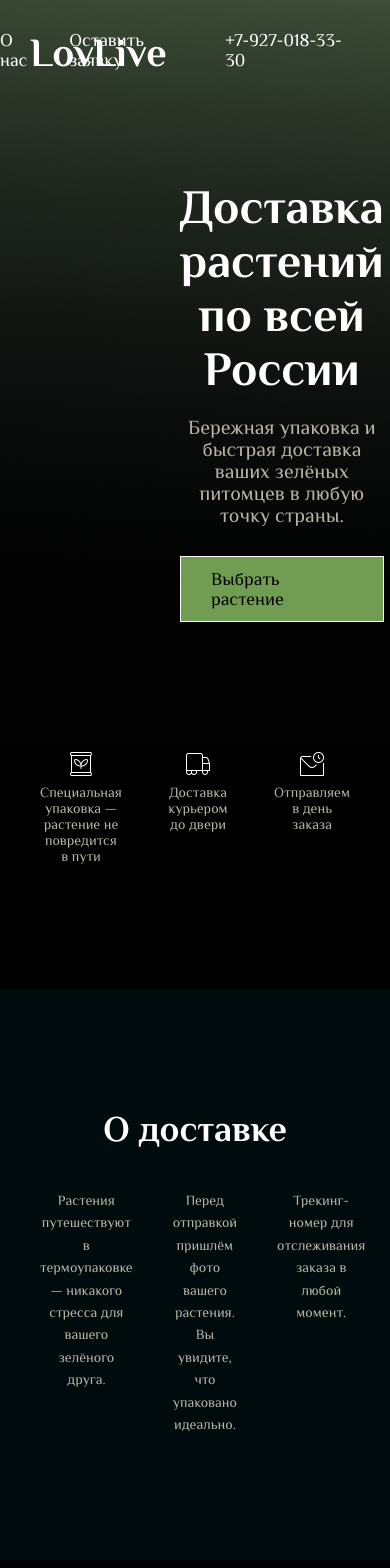
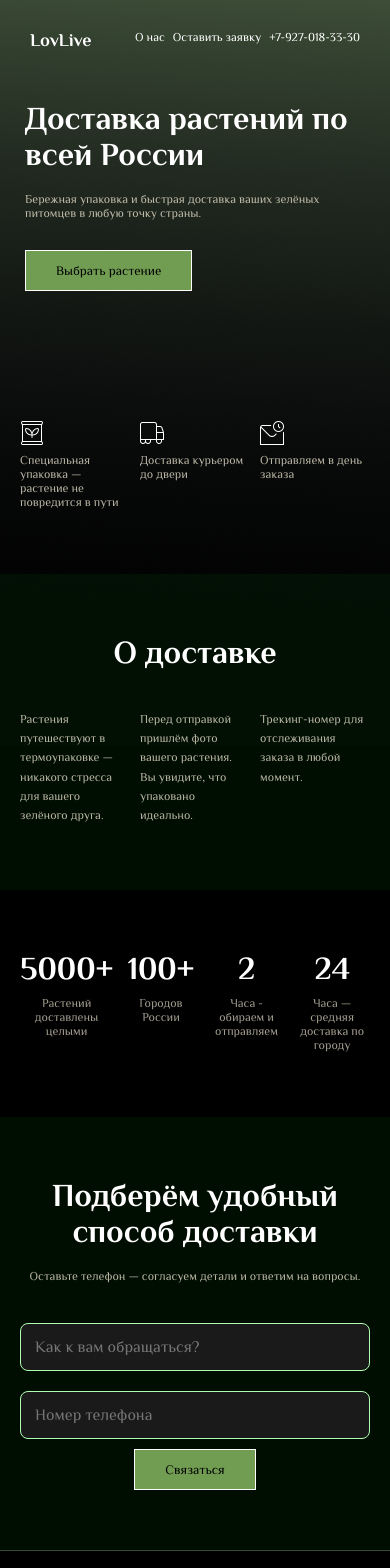
Before and after one commit to kseniadrg1-gif/flora, a React (Vite) app: page /delivery in a window 390 px wide. Shown: the top 1568 px of the page. Built offline with nearby package versions, Linux system fonts and the light colour scheme; a web font is replaced by a local one.

Commit message:
адаптация

```diff
--- a/src/components/Delivery/Delivery.css
+++ b/src/components/Delivery/Delivery.css
@@ -30,9 +30,9 @@
   transition: all 0.3s;
 }
 
-.btn-primary:hover {
-  background: #00d2ff;
-  color: #000;
+.btn-primary,
+button:focus {
+  background: #719d52 !important;
 }
 
 /* Сетки */
@@ -67,7 +67,7 @@
 }
 
 .logo-btn:hover {
-  color: #00d2ff;
+  color: #56e295;
 }
 
 .top-right {
@@ -90,7 +90,7 @@
 }
 
 .nav-link:hover {
-  color: #00d2ff;
+  color: #60ec9b;
 }
 
 .phone-link {
@@ -130,8 +130,6 @@
 .features-delivery {
   text-align: center;
   padding: 0 20px 60px 20px;
-  border-top: none;
-  background: none;
 }
 
 .features-delivery h3 {
@@ -148,7 +146,7 @@
 .about-delivery {
   text-align: center;
   padding: 60px 20px;
-  background: rgba(0, 210, 255, 0.05);
+  background: rgb(0 255 25 / 5%);
 }
 
 .about-delivery h2 {
@@ -181,7 +179,7 @@
 .form-delivery {
   text-align: center;
   padding: 60px 20px;
-  background: rgba(0, 210, 255, 0.05);
+  background: rgb(0 255 25 / 5%);
 }
 
 .form-delivery h2 {
@@ -205,7 +203,7 @@
   padding: 14px;
   margin: 10px 0;
   background: #1a1a1a;
-  border: 1px solid #00d2ff;
+  border: 1px solid #b0ffb2;
   border-radius: 8px;
   color: #fff;
   font-family: "Philosopher", sans-serif;
@@ -215,7 +213,7 @@
 /* Footer */
 .footer-delivery {
   padding: 0 20px;
-  border-top: 1px solid rgba(0, 210, 255, 0.3);
+  border-top: 1px solid rgb(162 255 152 / 30%);
 }
 
 .footer-grid {
--- a/src/components/Delivery/Media.css
+++ b/src/components/Delivery/Media.css
@@ -1,10 +1,17 @@
+@media (max-width: 960px) {
+  .hero-content {
+    margin: 80px !important;
+  }
+}
 @media (max-width: 768px) {
-  .grid-3,
-  .grid-4,
+  body {
+    font-size: 15px !important;
+  }
   .footer-grid {
-    grid-template-columns: 1fr;
-    text-align: center;
-    gap: 30px;
+    margin-top: 20px;
+  }
+  .btn-primary {
+    font-size: 13px !important;
   }
 
   .top-left {
@@ -19,35 +26,36 @@
   }
 
   .logo-btn {
-    font-size: 24px;
+    font-size: 18px !important;
   }
 
   .nav-link,
   .phone-link {
-    font-size: 12px;
+    font-size: 15px !important;
   }
 
   .hero-content {
-    margin: 60px 20px;
+    max-width: 460px !important;
+    margin: 60px 20px !important;
     padding: 0;
-    text-align: center;
+    padding-left: 0 !important;
   }
 
   .hero-content h1 {
-    font-size: 32px;
+    font-size: 32px !important;
   }
 
   .hero-content p {
-    font-size: 16px;
+    font-size: 16px !important;
   }
 
   .stats-delivery h3 {
-    font-size: 36px;
+    font-size: 32px !important;
   }
 
   .about-delivery h2,
   .form-delivery h2 {
-    font-size: 28px;
+    font-size: 32px !important;
   }
 
   .features-delivery h3 {
@@ -55,11 +63,15 @@
   }
 
   .features-delivery p {
-    font-size: 14px;
+    font-size: 15px;
+  }
+
+  .about-delivery p {
+    font-size: 15px;
   }
 
   .container {
-    padding: 40px 20px;
+    padding: 0 !important;
   }
 
   .about-delivery,
@@ -70,25 +82,46 @@
 }
 
 @media (max-width: 480px) {
-  .top-right {
-    gap: 8px;
-  }
-
   .nav-link,
   .phone-link {
-    font-size: 10px;
+    font-size: 12px !important;
   }
-
-  .logo-btn {
-    font-size: 18px;
+  .features-delivery p {
+    font-size: 12px !important;
   }
-
-  .hero-content h1 {
-    font-size: 24px;
+  .grid-3 {
+    gap: 10px !important;
+    text-align: left;
   }
-
+  .grid-4 {
+    gap: 10px !important;
+  }
+  .about-delivery p {
+    font-size: 12px;
+  }
+  .stats-delivery p {
+    font-size: 12px !important;
+  }
+  .footer-delivery h4 {
+    font-size: 13px !important;
+  }
+  .footer-delivery h3 {
+    font-size: 13px !important;
+  }
+  .footer-delivery p {
+    font-size: 12px !important;
+  }
+  .form-delivery p {
+    font-size: 12px !important;
+  }
+  .top-right {
+    gap: 8px !important;
+  }
+  .hero-delivery {
+    padding: 40px 5px !important;
+  }
   .hero-content p {
-    font-size: 14px;
+    font-size: 12px !important;
   }
 
   .btn-primary {
```
